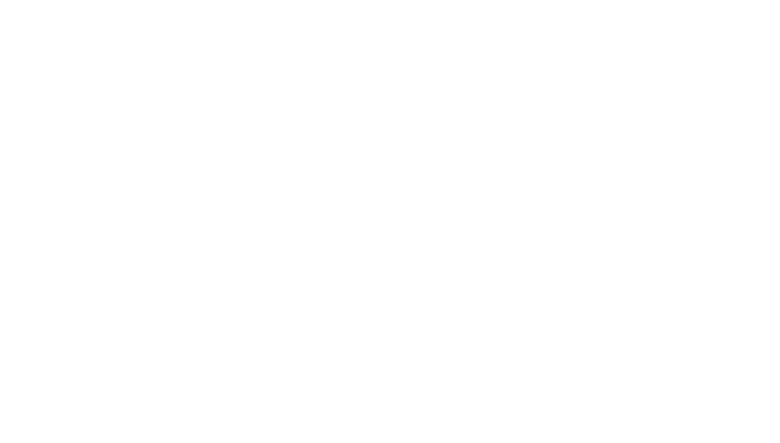
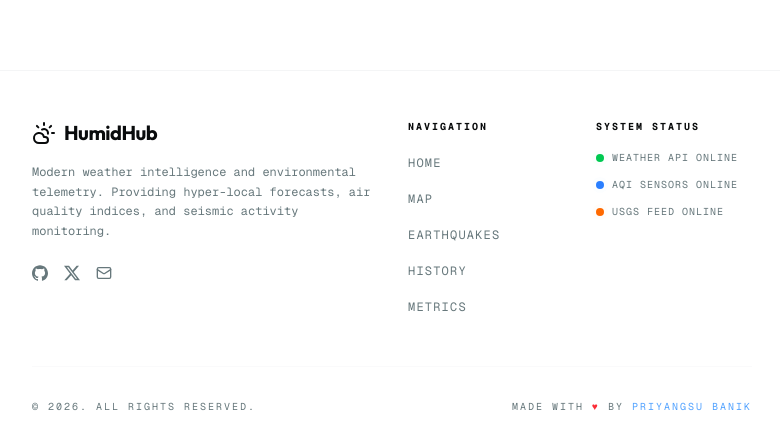
Before and after one commit to NxtNinja/humidhub, a Next.js app: page / in a window 1280 px wide. Shown: the part 982-1425 px from the top of the page, without its empty margins (248-1028 px from the left). Before the commit the page ends 988 px from the top, so only its background shows below. Built offline with nearby package versions, Linux system fonts and the light colour scheme; no server answers.

Commit message:
footer created

```diff
--- a/src/app/layout.tsx
+++ b/src/app/layout.tsx
@@ -4,6 +4,7 @@
 import { cn } from "@/lib/utils";
 import { AppProvider } from "@/providers/app-provider";
 import { Navbar } from "@/components/layout/navbar";
+import { Footer } from "@/components/layout/footer";
 
 const outfitHeading = Outfit({
   subsets: ["latin"],
@@ -52,6 +53,7 @@
           <div className="w-full max-w-3xl mx-auto flex-1 flex flex-col px-4 md:px-6">
             <main className="flex-1">{children}</main>
           </div>
+          <Footer />
         </AppProvider>
       </body>
     </html>
--- /dev/null
+++ b/src/components/layout/footer.tsx
@@ -0,0 +1,143 @@
+import { CloudSun, Code, Globe, Mail } from "lucide-react";
+import Link from "next/link";
+import { navigation } from "@/config/navigation";
+
+export function Footer() {
+  return (
+    <footer className="w-full border-t border-border/40 bg-background pt-12 pb-8 mt-16">
+      <div className="w-full max-w-3xl mx-auto px-4 md:px-6">
+        <div className="grid grid-cols-1 sm:grid-cols-2 md:grid-cols-4 gap-8 mb-12">
+          {/* Brand Column */}
+          <div className="col-span-1 md:col-span-2 flex flex-col gap-4">
+            <div className="flex items-center gap-2 text-foreground">
+              <CloudSun className="h-6 w-6" />
+              <span className="font-heading text-xl font-bold tracking-tight">
+                HumidHub
+              </span>
+            </div>
+            <p className="font-mono text-xs text-muted-foreground leading-relaxed max-w-sm">
+              Modern weather intelligence and environmental telemetry. Providing
+              hyper-local forecasts, air quality indices, and seismic activity
+              monitoring.
+            </p>
+            <div className="flex items-center gap-4 mt-2">
+              <a
+                href="https://github.com/NxtNinja"
+                target="_blank"
+                rel="noreferrer"
+                className="text-muted-foreground hover:text-foreground transition-colors"
+              >
+                <svg
+                  role="img"
+                  viewBox="0 0 24 24"
+                  xmlns="http://www.w3.org/2000/svg"
+                  className="h-4 w-4 fill-current"
+                >
+                  <title>GitHub</title>
+                  <path d="M12 .297c-6.63 0-12 5.373-12 12 0 5.303 3.438 9.8 8.205 11.385.6.113.82-.258.82-.577 0-.285-.01-1.04-.015-2.04-3.338.724-4.042-1.61-4.042-1.61C4.422 18.07 3.633 17.7 3.633 17.7c-1.087-.744.084-.729.084-.729 1.205.084 1.838 1.236 1.838 1.236 1.07 1.835 2.809 1.305 3.495.998.108-.776.417-1.305.76-1.605-2.665-.3-5.466-1.332-5.466-5.93 0-1.31.465-2.38 1.235-3.22-.135-.303-.54-1.523.105-3.176 0 0 1.005-.322 3.3 1.23.96-.267 1.98-.399 3-.405 1.02.006 2.04.138 3 .405 2.28-1.552 3.285-1.23 3.285-1.23.645 1.653.24 2.873.12 3.176.765.84 1.23 1.91 1.23 3.22 0 4.61-2.805 5.625-5.475 5.92.42.36.81 1.096.81 2.22 0 1.606-.015 2.896-.015 3.286 0 .315.21.69.825.57C20.565 22.092 24 17.592 24 12.297c0-6.627-5.373-12-12-12" />
+                </svg>
+                <span className="sr-only">GitHub</span>
+              </a>
+              <a
+                href="https://x.com/@priyangsubanik"
+                target="_blank"
+                rel="noreferrer"
+                className="text-muted-foreground hover:text-foreground transition-colors"
+              >
+                <svg
+                  role="img"
+                  viewBox="0 0 24 24"
+                  xmlns="http://www.w3.org/2000/svg"
+                  className="h-4 w-4 fill-current"
+                >
+                  <title>X (Twitter)</title>
+                  <path d="M18.901 1.153h3.68l-8.04 9.19L24 22.846h-7.406l-5.8-7.584-6.638 7.584H.474l8.6-9.83L0 1.154h7.594l5.243 6.932ZM17.61 20.644h2.039L6.486 3.24H4.298Z" />
+                </svg>
+                <span className="sr-only">Twitter</span>
+              </a>
+              <a
+                href="mailto:priyangsubanik@outlook.com"
+                className="text-muted-foreground hover:text-foreground transition-colors"
+              >
+                <Mail className="h-4 w-4" />
+                <span className="sr-only">Email</span>
+              </a>
+            </div>
+          </div>
+
+          {/* Navigation Column */}
+          <div className="flex flex-col gap-4">
+            <h3 className="font-mono text-[10px] font-bold uppercase tracking-[0.2em] text-foreground">
+              Navigation
+            </h3>
+            <ul className="flex flex-col gap-3">
+              {navigation.map((item) => (
+                <li key={item.href}>
+                  <Link
+                    href={item.href}
+                    className="font-mono text-xs text-muted-foreground hover:text-foreground transition-colors uppercase tracking-widest"
+                  >
+                    {item.title}
+                  </Link>
+                </li>
+              ))}
+            </ul>
+          </div>
+
+          {/* Status Column */}
+          <div className="flex flex-col gap-4">
+            <h3 className="font-mono text-[10px] font-bold uppercase tracking-[0.2em] text-foreground">
+              System Status
+            </h3>
+            <ul className="flex flex-col gap-3">
+              <li className="flex items-center gap-2">
+                <span className="relative flex h-2 w-2">
+                  <span className="animate-ping absolute inline-flex h-full w-full rounded-full bg-green-400 opacity-75"></span>
+                  <span className="relative inline-flex rounded-full h-2 w-2 bg-green-500"></span>
+                </span>
+                <span className="font-mono text-[10px] text-muted-foreground uppercase tracking-widest">
+                  Weather API Online
+                </span>
+              </li>
+              <li className="flex items-center gap-2">
+                <span className="relative flex h-2 w-2">
+                  <span className="animate-ping absolute inline-flex h-full w-full rounded-full bg-blue-400 opacity-75"></span>
+                  <span className="relative inline-flex rounded-full h-2 w-2 bg-blue-500"></span>
+                </span>
+                <span className="font-mono text-[10px] text-muted-foreground uppercase tracking-widest">
+                  AQI Sensors Online
+                </span>
+              </li>
+              <li className="flex items-center gap-2">
+                <span className="relative flex h-2 w-2">
+                  <span className="animate-ping absolute inline-flex h-full w-full rounded-full bg-orange-400 opacity-75"></span>
+                  <span className="relative inline-flex rounded-full h-2 w-2 bg-orange-500"></span>
+                </span>
+                <span className="font-mono text-[10px] text-muted-foreground uppercase tracking-widest">
+                  USGS Feed Online
+                </span>
+              </li>
+            </ul>
+          </div>
+        </div>
+
+        {/* Bottom Bar */}
+        <div className="pt-8 border-t border-border/20 flex flex-col sm:flex-row items-center justify-between gap-4">
+          <p className="font-mono text-[10px] text-muted-foreground uppercase tracking-[0.2em]">
+            © {new Date().getFullYear()}. All rights reserved.
+          </p>
+          <div className="font-mono text-[10px] text-muted-foreground uppercase tracking-[0.2em]">
+            Made with <span className="text-red-500">♥</span> by{" "}
+            <Link
+              className="text-blue-400"
+              href={"https://priyangsubanik.in"}
+              target="_blank"
+            >
+              Priyangsu Banik
+            </Link>
+          </div>
+        </div>
+      </div>
+    </footer>
+  );
+}
```
